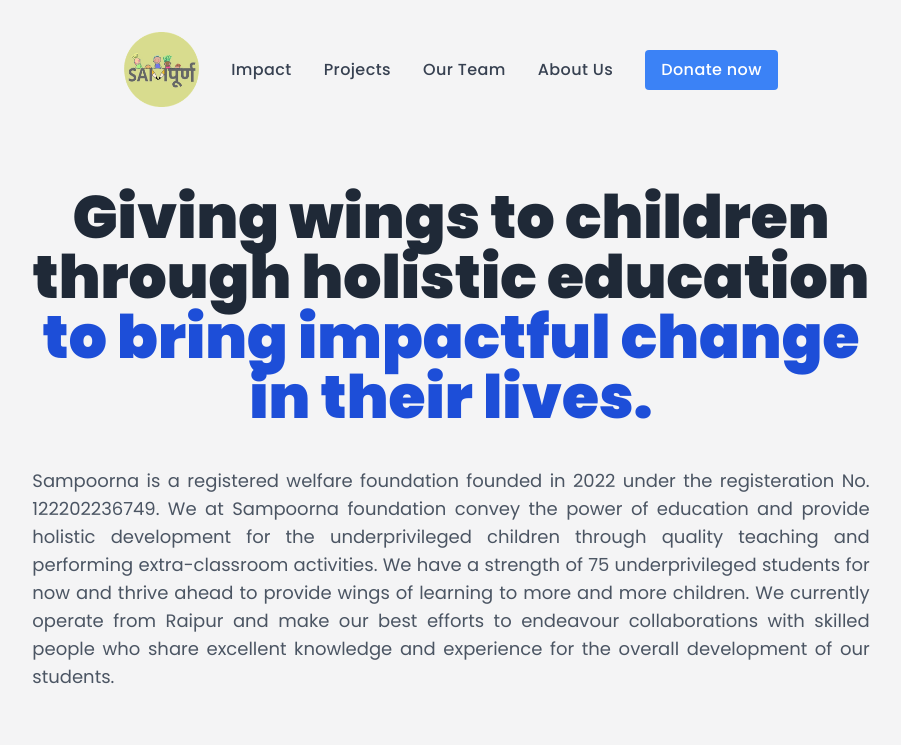
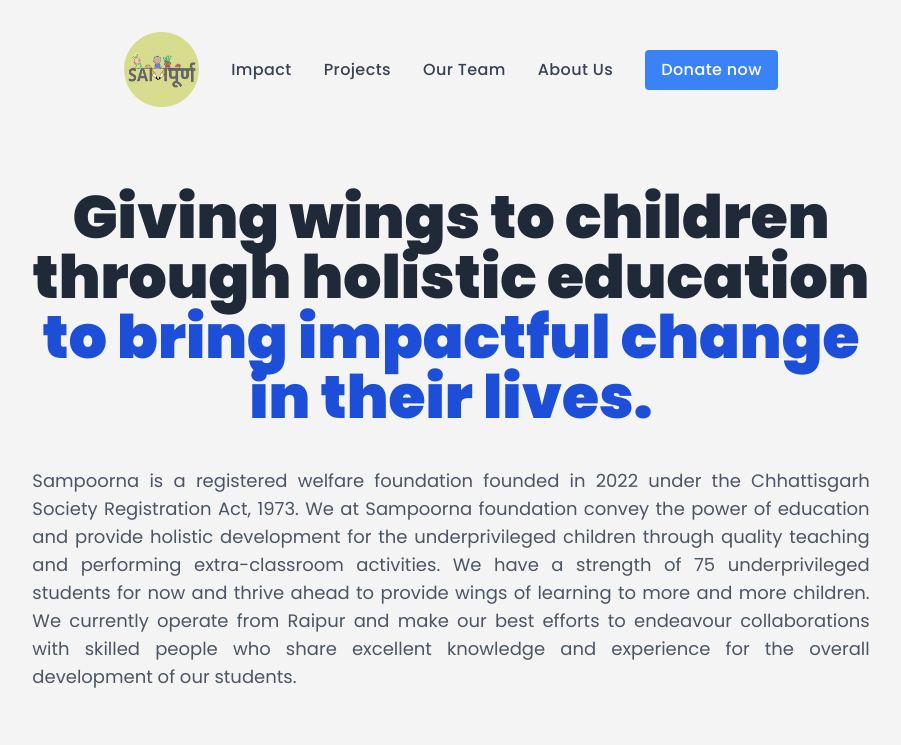
Before and after one commit to krishnaw14/sampoornalife, a Next.js app: page / in a window 1280 px wide. Shown: the top 745 px of the page, without its empty margins (189-1090 px from the left). Built offline with nearby package versions, Linux system fonts and the light colour scheme; no server answers.

Commit message:
Minor changes

```diff
--- a/components/home/Hero.js
+++ b/components/home/Hero.js
@@ -8,7 +8,7 @@
           </h1>
 
           <p className="mt-5 sm:mt-10 text-gray-600 font-normal text-justify text-sm sm:text-lg">
-          Sampoorna is a registered welfare foundation founded in 2022 under the registeration No. 122202236749.
+          Sampoorna is a registered welfare foundation founded in 2022 under the Chhattisgarh Society Registration Act, 1973.
           We at Sampoorna foundation convey the power of education and provide holistic development for the underprivileged children through quality teaching and performing extra-classroom activities.
           We have a strength of 75 underprivileged students for now and thrive ahead to provide wings of learning to more and more children.
           We currently operate from Raipur and make our best efforts to endeavour collaborations with skilled people who share excellent knowledge and experience for the overall development of our students.
--- a/components/home/Stats.js
+++ b/components/home/Stats.js
@@ -36,7 +36,7 @@
             <div className="flex justify-center flex-col items-center w-36 h-36 md:w-44 md:h-48 lg:w-56 lg:h-56 bg-white shadow rounded-2xl">
               <h2 className="lg:text-5xl md:text-4xl text-2xl font-extrabold leading-10 text-center text-gray-800">
                 {/* {statistics !== null && statistics[1][0]}+ */}
-                50+
+                35+
               </h2>
               <p className="mt-4 text-sm md:text-base lg:text-lg leading-none text-center text-gray-600">
                 Volunteers
```
